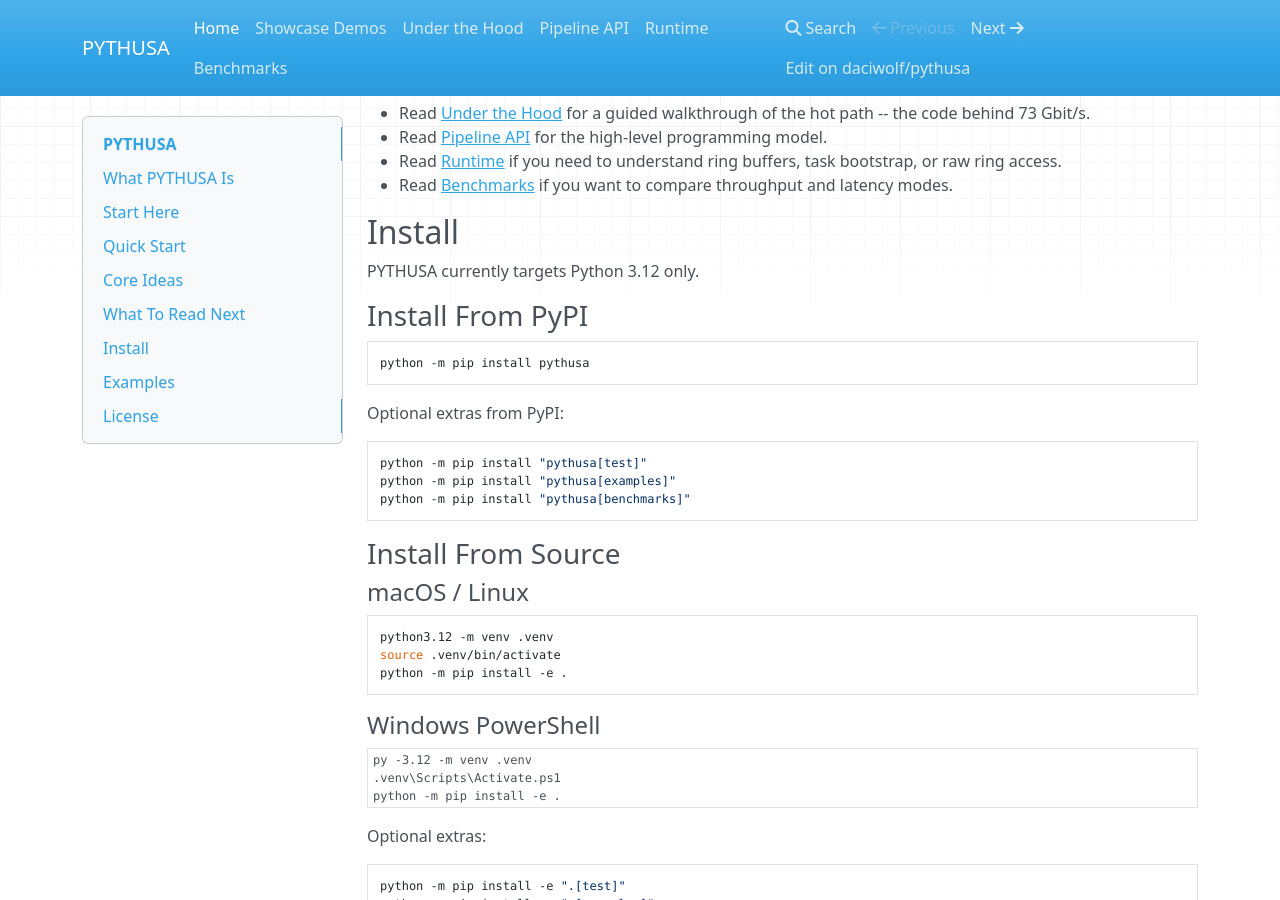
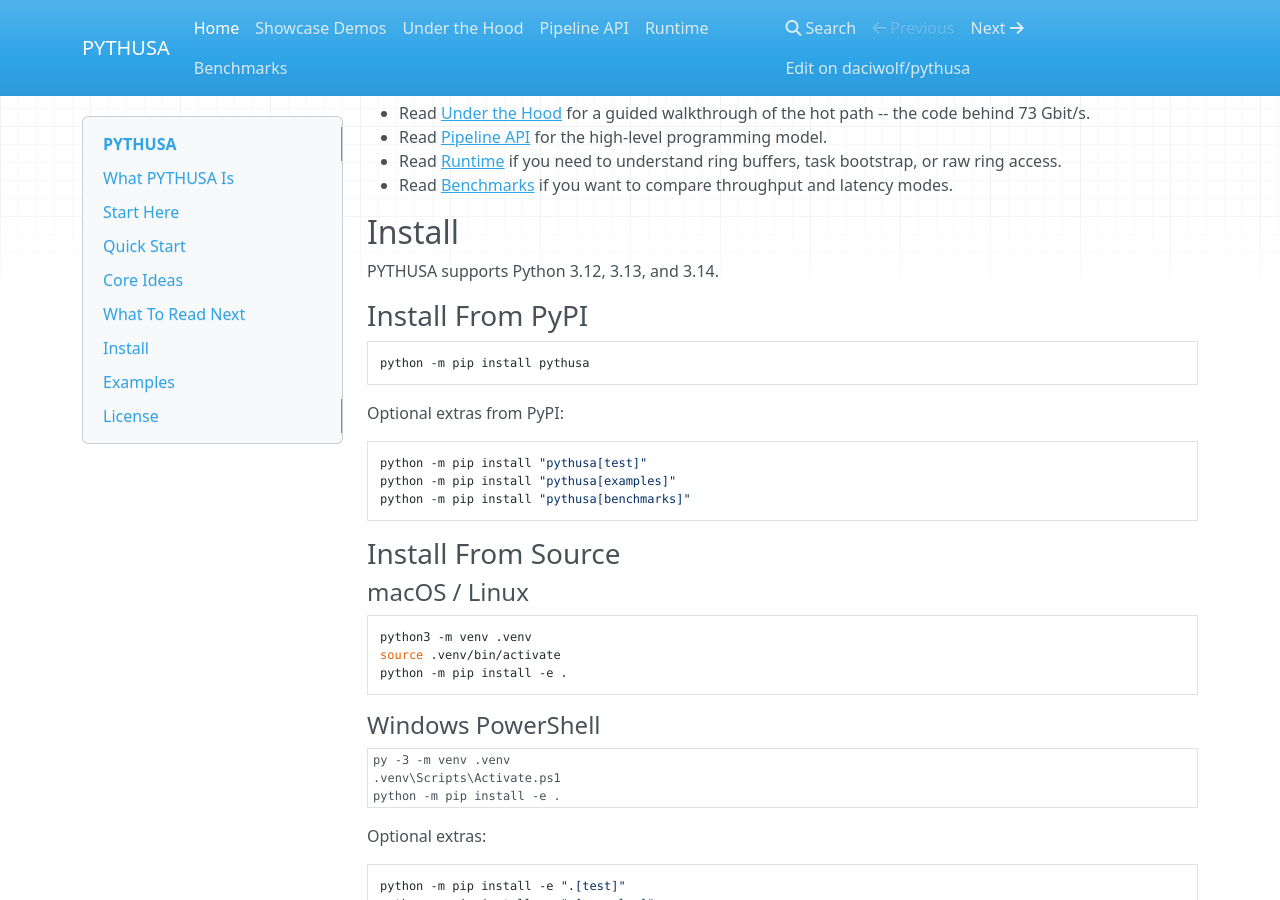
Before and after one commit to daciwolf/pythusa, an MkDocs documentation site: the page built from docs/index.md, in a window 1280 px wide and 900 px high, scrolled down 2453 px. Built offline with MkDocs 1.6.1, drawn with Linux system fonts in a browser that asks for light colours; nearby versions of some CDN libraries.

Commit message:
updated support to include python3.1[234]

````diff
--- a/docs/index.md
+++ b/docs/index.md
@@ -119,7 +119,7 @@
 
 ## Install
 
-PYTHUSA currently targets Python 3.12 only.
+PYTHUSA supports Python 3.12, 3.13, and 3.14.
 
 ### Install From PyPI
 
@@ -140,7 +140,7 @@
 #### macOS / Linux
 
 ```bash
-python3.12 -m venv .venv
+python3 -m venv .venv
 source .venv/bin/activate
 python -m pip install -e .
 ```
@@ -148,7 +148,7 @@
 #### Windows PowerShell
 
 ```powershell
-py -3.12 -m venv .venv
+py -3 -m venv .venv
 .venv\Scripts\Activate.ps1
 python -m pip install -e .
 ```
--- a/pyproject.toml
+++ b/pyproject.toml
@@ -4,10 +4,10 @@
 
 [project]
 name = "pythusa"
-version = "0.1.4"
+version = "0.1.6"
 description = "Python-first shared-memory DSP pipelines with zero-copy transport and runtime orchestration."
 readme = "README.md"
-requires-python = ">=3.12,<3.13"
+requires-python = ">=3.12"
 license = {file = "LICENSE"}
 authors = [
   {name = "PYTHUSA Contributors"},
@@ -22,6 +22,8 @@
   "Programming Language :: Python :: 3",
   "Programming Language :: Python :: 3 :: Only",
   "Programming Language :: Python :: 3.12",
+  "Programming Language :: Python :: 3.13",
+  "Programming Language :: Python :: 3.14",
   "Topic :: Scientific/Engineering",
   "Topic :: Software Development :: Libraries :: Python Modules",
   "Topic :: System :: Distributed Computing",
````
Also changed, not shown: README.md (+3 -3 lines).
